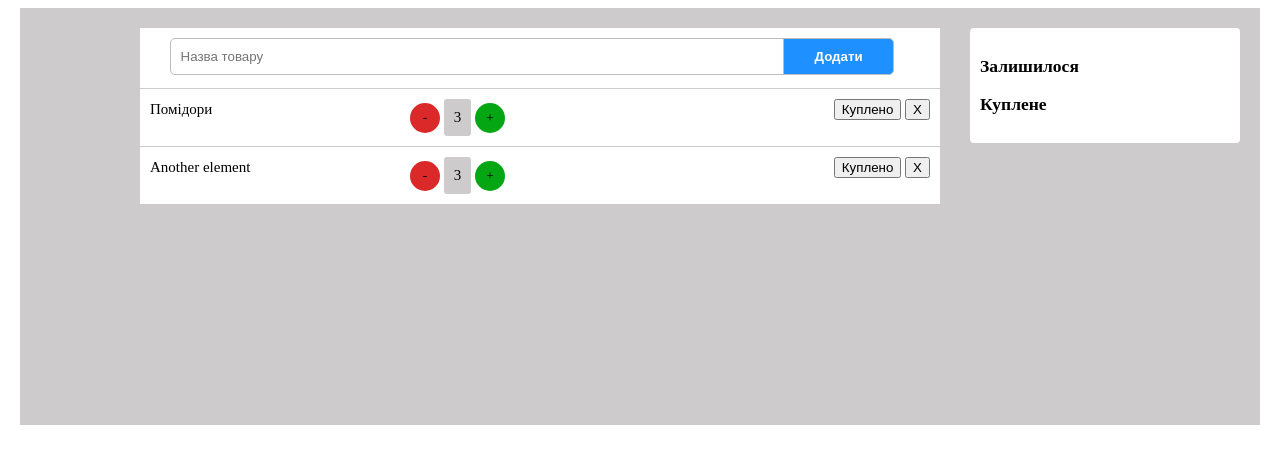
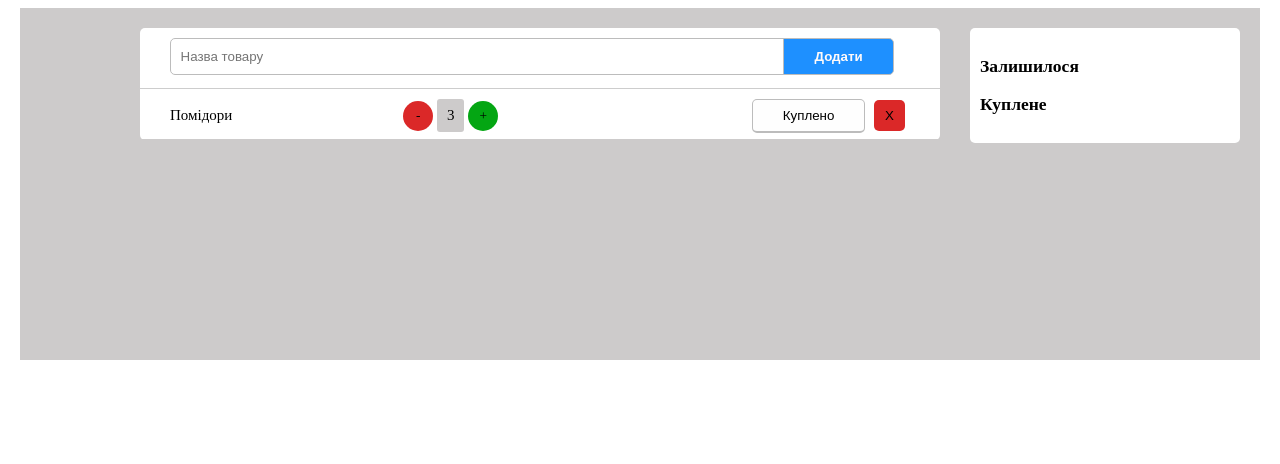
Before and after one commit to renair/buylist, a plain HTML site: page index.html in a window 1280 px wide. Drawn offline with Linux system fonts and the light colour scheme.

Commit message:
Normilize buy and delete buttons

```diff
--- a/index.html
+++ b/index.html
@@ -20,6 +20,7 @@
         </div>
         <!-- Tomat -->
         <div class="bl-row">
+            <div class="bl-row-container">
                 <span class="bl-product">
                     Помідори
                 </span>
@@ -29,12 +30,15 @@
                     <button class="bl-plus inputs">+</button>
                 </span>
                 <span class="bl-list-buttons">
+                    <div class="bl-list-buttons-block">
                         <button class="buyed inputs">Куплено</button>
-                <button class="canceled inputs">X</button>
+                        <button class="cancelled inputs">X</button>
+                    </div>
                 </span>
             </div>
+        </div>
         <!-- Milk -->
-        <div class="bl-row">
+        <!-- <div class="bl-row">
             <span class="bl-product">
                 Another element
             </span>
@@ -48,6 +52,7 @@
                 <button class="canceled">X</button>
             </span>
         </div>
+        -->
     </div>
 </div>
 
--- a/main.css
+++ b/main.css
@@ -18,6 +18,7 @@ body {
     margin-left: 100px;
     max-width: 1000px;
     min-width: 700px;
+    border-radius: 5px;
 }
 
 .bl-add-container {
@@ -61,44 +62,81 @@ body {
     float:right;
     width:250px;
     padding:10px;
-    border-radius:4px;
+    border-radius:5px;
 }
 
 .bl-row {
+    border-bottom: 1px solid #cdcbcb;
+    height: 30px;
     padding: 10px;
-    border-bottom: 1px solid #cdcbcb;
-    line-height: 1.4em;
+}
+
+.bl-row-container {
+    margin: 0 20px;
+}
+
+.bl-product, .bl-count, .bl-list-buttons {
+    display: inline-block;
+    width: 31%;
+    height: 100%;
 }
 
 .bl-product {
-    display: inline-block;
-    float: left;
+    padding: 0px;
 }
 
 .bl-count {
-    margin: auto;
+    padding: 0px;
 }
 
 .bl-list-buttons {
     float: right;
-    border-radius: 4px;
+    height: 100%;
+}
+
+.bl-list-buttons-block{
+    float: right;
+    margin: 0px;
+    height: inherit;
+}
+
+.bl-list-buttons .cancelled {
+    background-color:#DB2828;
+    border: 0px none !important;
+    border-radius: 5px;
+    margin-right: 5px;
+    padding:8px 11px;
+}
+
+.bl-list-buttons .cancelled:hover {
+    background-color: #ca1010;
+}
+
+.bl-list-buttons .cancelled:active {
+    background-color: #ba0000;
 }
 
 .bl-list-buttons .buyed {
-
+    background-color: #fefefe;
+    border-bottom: 2px solid #bcbcbc;
+    border-left: 1px solid #bcbcbc;
+    border-right: 1px solid #bcbcbc;
+    border-top: 1px solid #bcbcbc;
+    border-radius: 5px;
+    margin-right: 5px;
+    padding:8px 30px;
 }
 
-.bl-list-buttons .cancelled {
-    color:#d01919;
+.bl-list-buttons .buyed:hover {
+    background-color: #a0a0a0;
 }
 
-.bl-product, .bl-count, .bl-buttons {
-    display: inline-block;
-    width: 33.33%
+.bl-list-buttons .buyed:active {
+    background-color: #808080;
 }
 
 .inputs {
-    outline: 0 none !important;
+    outline: 0px none !important;
 }
 
 /*Кнопки*/
```
Lines whose indentation alone changed are shown as unchanged.
